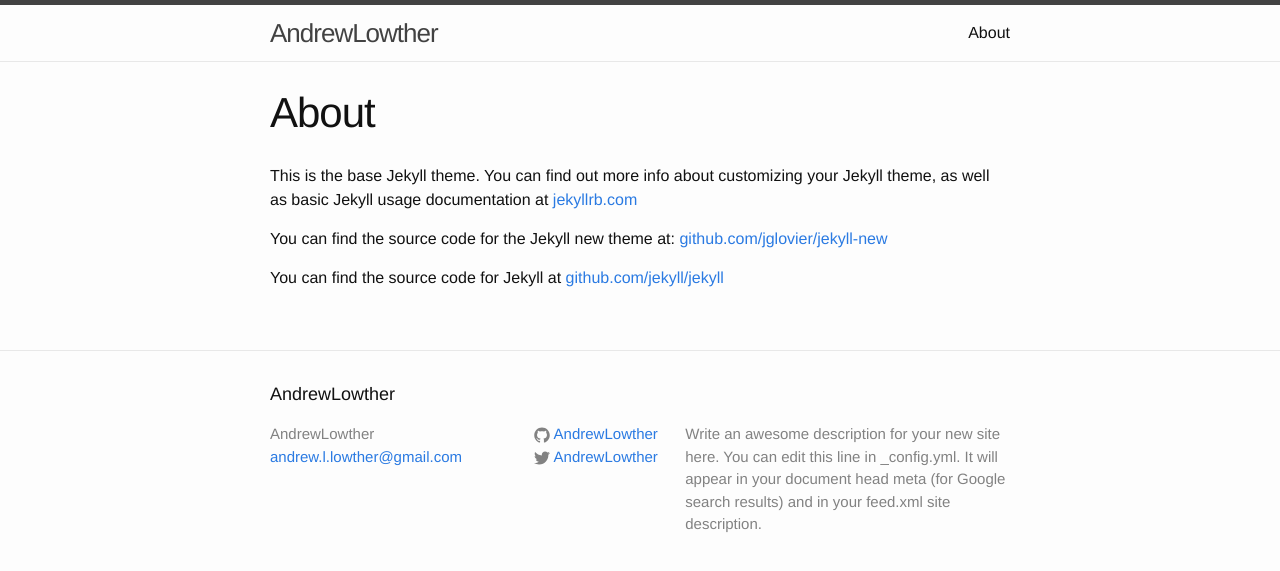
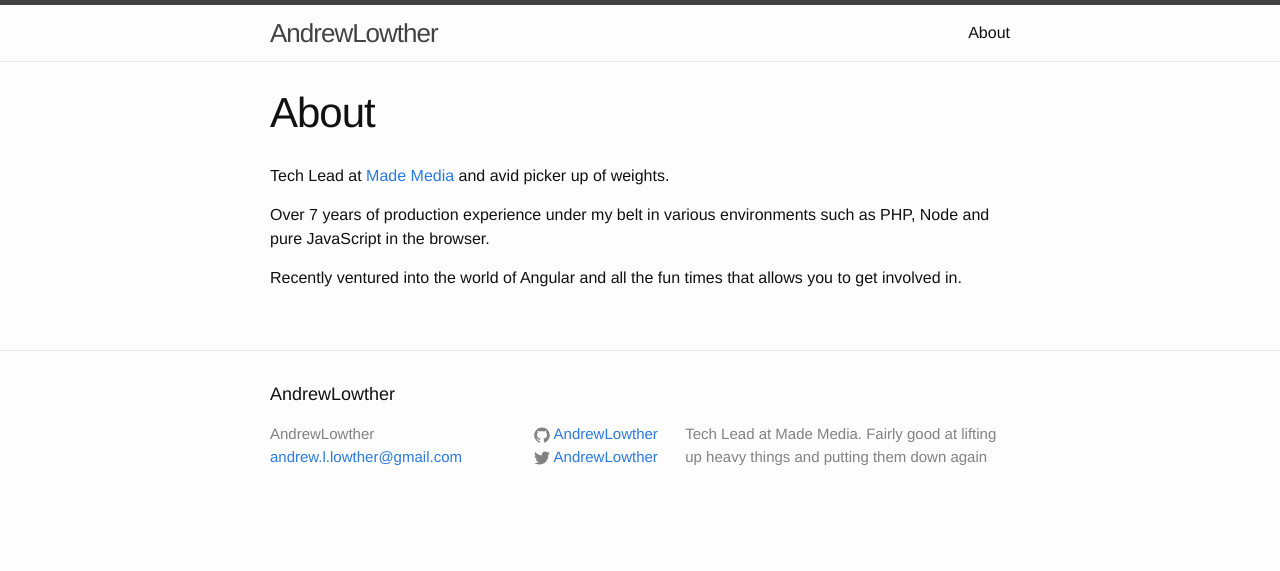
Before and after one commit to AndrewLowther/andrewlowther.github.com, a Jekyll site: the page built from about.md, in a window 1280 px wide. Shown: the top 571 px of the page. Built offline with Jekyll 4.4.1, drawn with Linux system fonts in a browser that asks for light colours; nearby versions of some CDN libraries.

Commit message:
Adding a post about angular directives
Signed-off-by: Andrew Lowther <andrew.lowther@mademedia.co.uk>

```diff
--- a/_config.yml
+++ b/_config.yml
@@ -2,9 +2,8 @@
 title: AndrewLowther
 email: andrew.l.lowther@gmail.com
 description: > # this means to ignore newlines until "baseurl:"
-  Write an awesome description for your new site here. You can edit this
-  line in _config.yml. It will appear in your document head meta (for
-  Google search results) and in your feed.xml site description.
+  Tech Lead at Made Media.
+  Fairly good at lifting up heavy things and putting them down again
 baseurl: "" # the subpath of your site, e.g. /blog/
 url: "http://andrew.lowther.name" # the base hostname & protocol for your site
 twitter_username: AndrewLowther
--- a/_includes/head.html
+++ b/_includes/head.html
@@ -9,4 +9,6 @@
   <link rel="stylesheet" href="{{ "/css/main.css" | prepend: site.baseurl }}">
   <link rel="canonical" href="{{ page.url | replace:'index.html','' | prepend: site.baseurl | prepend: site.url }}">
   <link rel="alternate" type="application/rss+xml" title="{{ site.title }}" href="{{ "/feed.xml" | prepend: site.baseurl | prepend: site.url }}" />
+
+  <script type="text/javascript" src="//cdnjs.cloudflare.com/ajax/libs/angular.js/1.3.12/angular.min.js"></script>
 </head>
--- a/_posts/2015-02-11-working-with-angular.markdown
+++ /dev/null
@@ -1,5 +0,0 @@
----
-title: "Working with Angular"
-layout: default
-date: 2015-02-11 12:16:13 GMT
----
--- a/about.md
+++ b/about.md
@@ -4,8 +4,8 @@
 permalink: /about/
 ---
 
-This is the base Jekyll theme. You can find out more info about customizing your Jekyll theme, as well as basic Jekyll usage documentation at [jekyllrb.com](http://jekyllrb.com/)
+Tech Lead at [Made Media](http://www.mademedia.co.uk) and avid picker up of weights.
 
-You can find the source code for the Jekyll new theme at: [github.com/jglovier/jekyll-new](https://github.com/jglovier/jekyll-new)
+Over 7 years of production experience under my belt in various environments such as PHP, Node and pure JavaScript in the browser.
 
-You can find the source code for Jekyll at [github.com/jekyll/jekyll](https://github.com/jekyll/jekyll)
+Recently ventured into the world of Angular and all the fun times that allows you to get involved in.
```
Also changed, not shown: _posts/2015-02-11-angular---all-the-directives.markdown (added, +12 -0 lines), _posts/2015-02-11-welcome-to-jekyll.markdown (deleted, +0 -25 lines), 1 other file.
